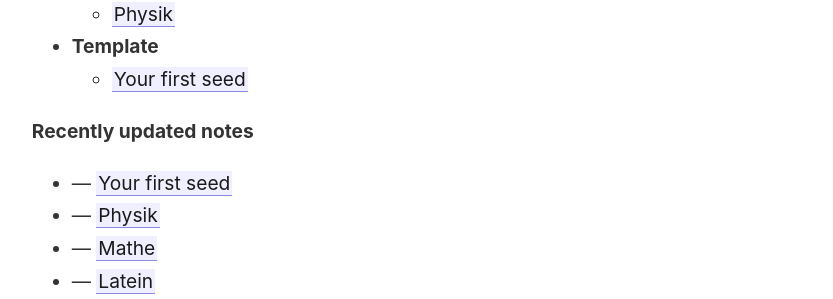
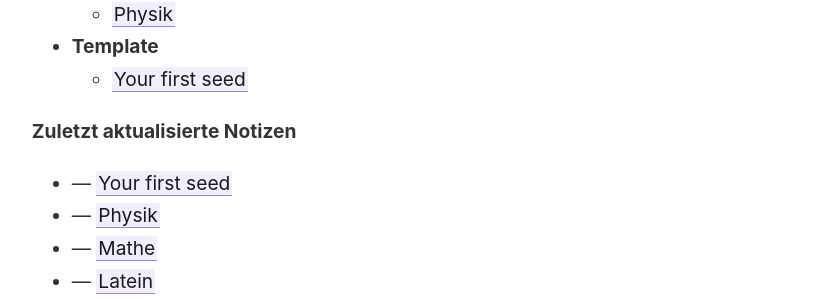
Before and after one commit to lutz-stu/school-blog, a Jekyll site: the page built from _pages/index.md, in a window 1280 px wide. Shown: the part 1295-1594 px from the top of the page, without its empty margins (45-878 px from the left). Built offline with Jekyll 4.4.1, drawn with Linux system fonts in a browser that asks for light colours.

Commit message:
Fix language

```diff
--- a/_pages/index.md
+++ b/_pages/index.md
@@ -104,7 +104,7 @@ permalink: /
 </ul>
 
 
-<strong>Recently updated notes</strong>
+<strong>Zuletzt aktualisierte Notizen</strong>
 
 <ul>
   {% assign recent_notes = site.notes | sort: "last_modified_at_timestamp" | reverse %}
```
